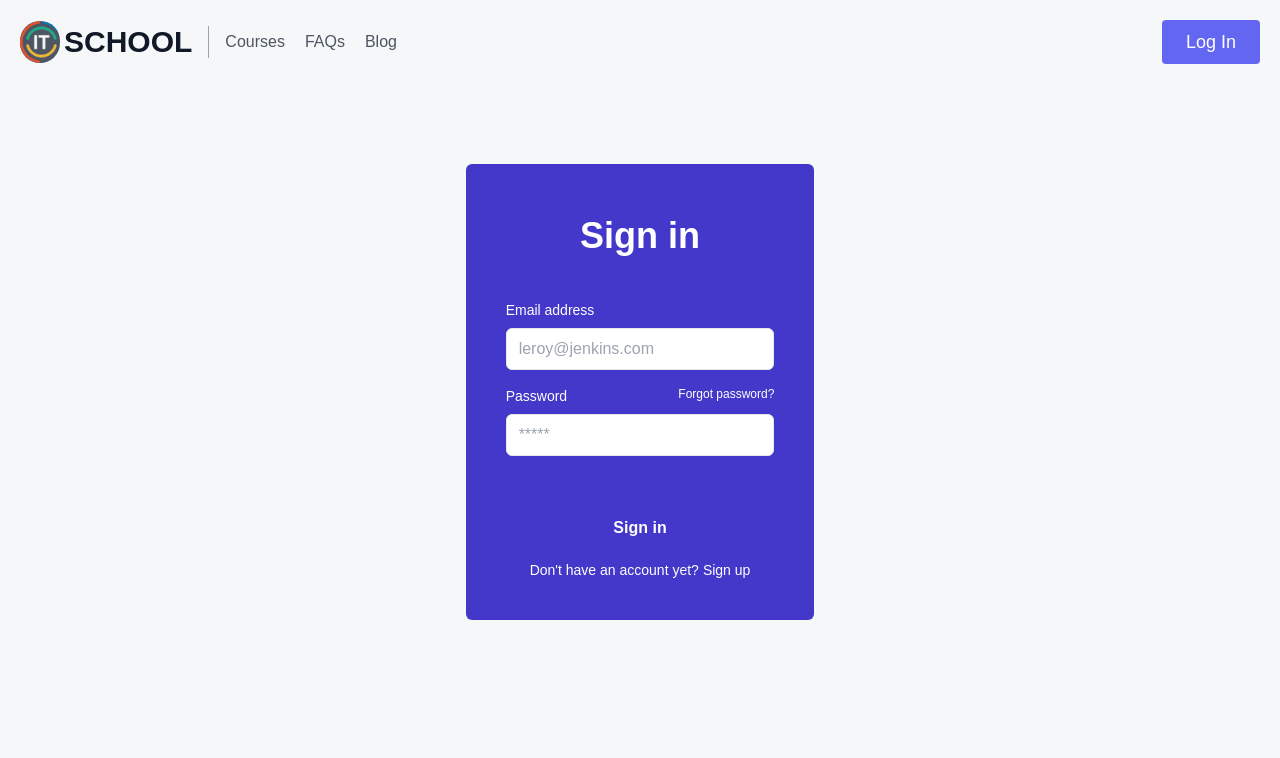
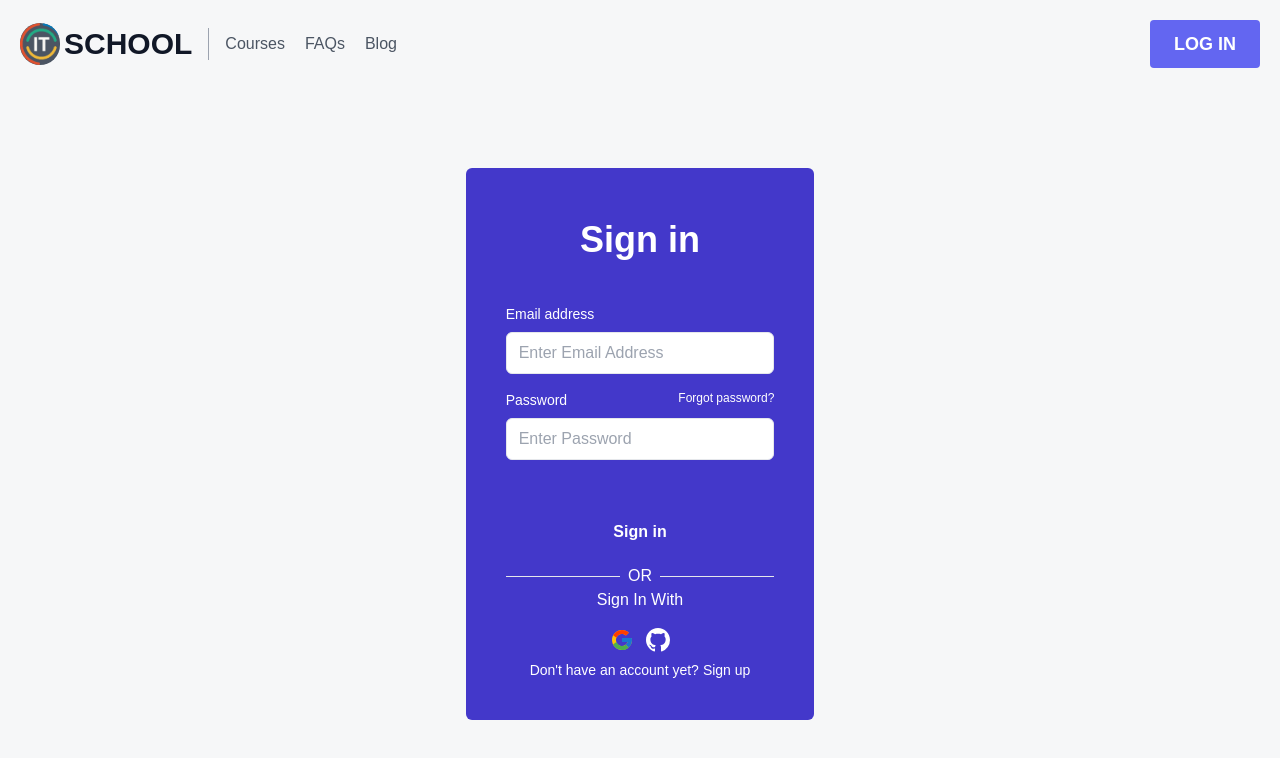
Before and after one commit to ismailjosim/it-school-lms-client, a React (Create React App) app: page /login in a window 1280 px wide. Shown: the top 758 px of the page. Built offline with nearby package versions, Linux system fonts and the light colour scheme.

Commit message:
Add google sign and others login method

```diff
--- a/package.json
+++ b/package.json
@@ -10,6 +10,7 @@
 		"firebase": "^9.12.1",
 		"react": "^18.2.0",
 		"react-dom": "^18.2.0",
+		"react-icons": "^4.6.0",
 		"react-router-dom": "^6.4.2",
 		"react-scripts": "5.0.1",
 		"web-vitals": "^2.1.4"
--- a/src/components/Header.jsx
+++ b/src/components/Header.jsx
@@ -16,7 +16,7 @@ const Header = () => {
                         <Link to='/faqs' className="mr-5 hover:text-gray-900">FAQs</Link>
                         <Link to='/blog' className="mr-5 hover:text-gray-900">Blog</Link>
                     </nav>
-                    <button className="inline-flex text-white bg-indigo-500 border-0 py-2 px-6 focus:outline-none hover:bg-indigo-600 rounded text-lg">Log In</button>
+                    <Link to='/login' className="inline-flex btn text-white bg-indigo-500 border-0 py-2 px-6 focus:outline-none hover:bg-indigo-600 rounded text-lg">Log In</Link>
                 </div>
             </header>
         </div>
--- a/src/components/UserLogin.jsx
+++ b/src/components/UserLogin.jsx
@@ -1,9 +1,15 @@
 import React, { useContext } from 'react';
 import { Link } from 'react-router-dom';
 import { AuthContext } from '../contexts/AuthProvider';
+import { BsGithub } from 'react-icons/bs';
+import { FcGoogle } from "react-icons/fc";
+import { GoogleAuthProvider } from 'firebase/auth';
+
+
 
 const UserLogin = () => {
-    const { user, userSignIn } = useContext(AuthContext);
+    const { user, userSignIn, googleProviderLogin } = useContext(AuthContext);
+    const googleProvider = new GoogleAuthProvider();
 
     const handleUserLogin = event => {
         event.preventDefault();
@@ -20,6 +26,17 @@ const UserLogin = () => {
                 console.log("Error Found", error)
             });
     }
+    // handle google login
+    const handleGoogleSignIn = () => {
+        googleProviderLogin(googleProvider)
+            .then(result => {
+                const user = result.user;
+                console.log(user);
+            })
+            .catch(error => {
+                console.log("Error Found", error);
+            })
+    }
 
     return (
         <div className='flex justify-center mt-20'>
@@ -31,25 +48,43 @@ const UserLogin = () => {
                     <div className="space-y-4">
                         <div>
                             <label htmlFor="email" className="block mb-2 text-sm text-left">Email address</label>
-                            <input type="email" name="email" id="email" placeholder="leroy@jenkins.com" className="w-full px-3 py-2 border rounded-md dark:border-gray-700 dark:bg-gray-900 dark:text-gray-100" />
+                            <input type="email" name="email" id="email" placeholder="Enter Email Address" className="w-full px-3 py-2 border rounded-md dark:border-gray-700 dark:bg-gray-900 dark:text-gray-100" />
                         </div>
                         <div>
                             <div className="flex justify-between mb-2">
                                 <label htmlFor="password" className="text-sm">Password</label>
                                 <a href="#" className="text-xs hover:underline dark:text-gray-400">Forgot password?</a>
                             </div>
-                            <input type="password" name="password" id="password" placeholder="*****" className="w-full px-3 py-2 border rounded-md dark:border-gray-700 dark:bg-gray-900 dark:text-gray-100" />
+                            <input type="password" name="password" id="password" placeholder="Enter Password" className="w-full px-3 py-2 border rounded-md dark:border-gray-700 dark:bg-gray-900 dark:text-gray-100" />
                         </div>
                     </div>
                     <div className="space-y-2">
                         <div>
                             <button type="submit" className="w-full px-8 py-3 font-semibold rounded-md dark:bg-violet-400 hover:bg-white dark:text-gray-900">Sign in</button>
                         </div>
-                        <p className="px-6 text-sm text-center dark:text-gray-400">Don't have an account yet?
-                            <Link to="/signup" className="hover:underline dark:text-violet-400 ml-1">Sign up</Link>
-                        </p>
+                        <div className='flex items-center gap-2'>
+                            <hr className='w-[45%]' />
+                            <span>OR</span>
+                            <hr className='w-[45%]' />
+                        </div>
                     </div>
                 </form>
+                <div className="space-y-4">
+                    <h3 className="block mb-2">Sign In With</h3>
+
+                    <div className='flex justify-center items-center gap-3 pb-2'>
+                        <button onClick={handleGoogleSignIn} className='text-2xl'>
+                            <FcGoogle />
+                        </button>
+                        <button className='text-2xl'>
+                            <BsGithub />
+                        </button>
+                    </div>
+
+                </div>
+                <p className="px-6 text-sm text-center dark:text-gray-400">Don't have an account yet?
+                    <Link to="/signup" className="hover:underline dark:text-violet-400 ml-1">Sign up</Link>
+                </p>
             </div>
         </div>
     );
--- a/src/contexts/AuthProvider.js
+++ b/src/contexts/AuthProvider.js
@@ -24,6 +24,11 @@ const AuthProvider = ({ children }) => {
 
     }
 
+    // sign in with google
+    const googleProviderLogin = () => {
+        return signInWithPopup(auth);
+    }
+
 
 
 
@@ -31,7 +36,8 @@ const AuthProvider = ({ children }) => {
     const authInfo = {
         user,
         userSignIn,
-        UserSignUP
+        UserSignUP,
+        googleProviderLogin
     }
 
     return (
```
Also changed, not shown: 1 other file (tests, documents, lock files or other folders).
